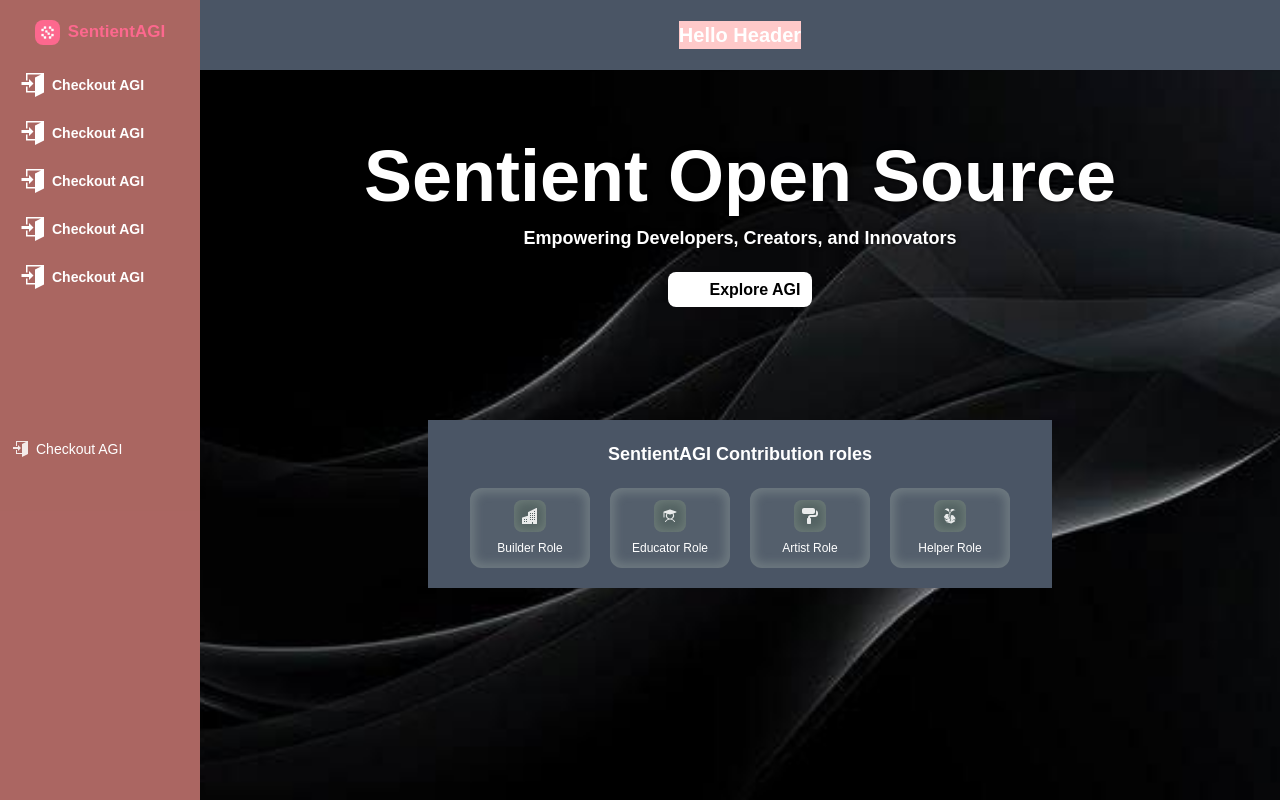
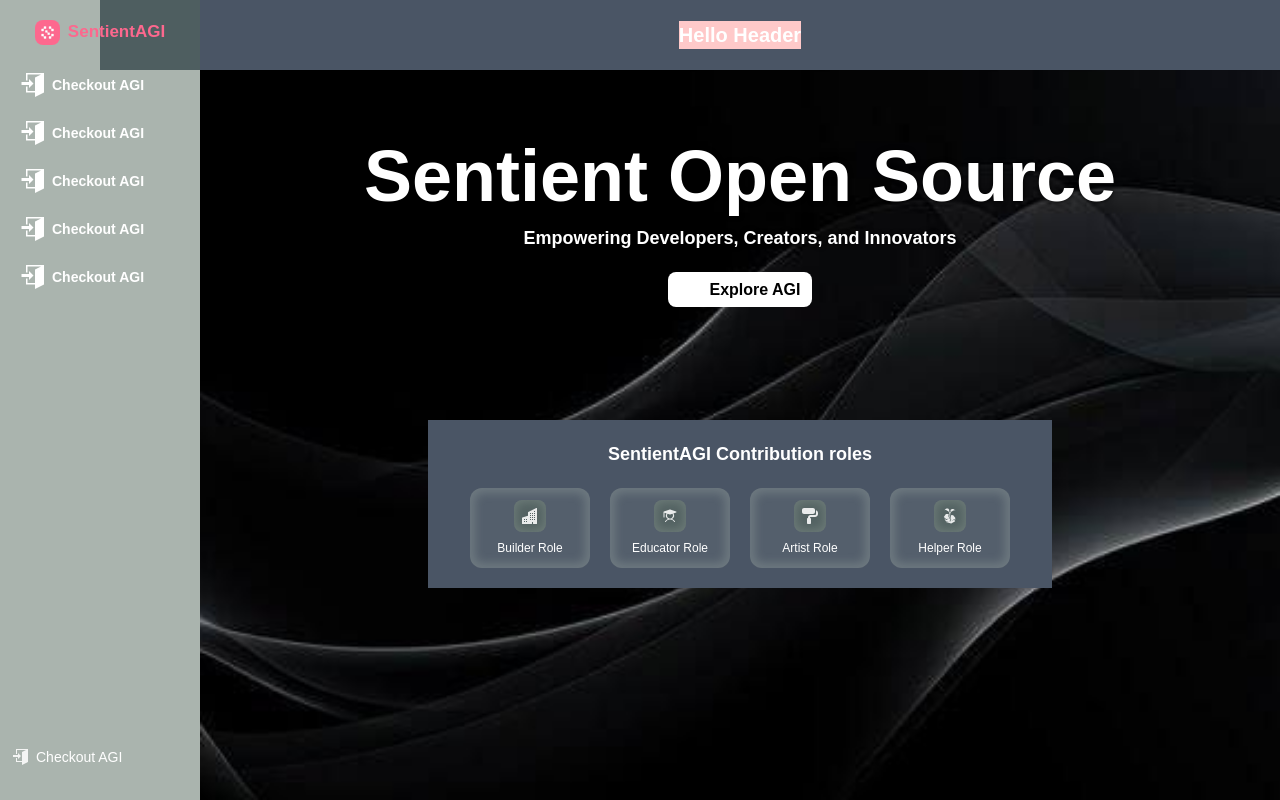
Before and after one commit to Tonypaul544/Sentient-AGI, a React (Vite) app: page / in a window 1280 px wide. Shown: the top 800 px of the page. Built offline with nearby package versions, Linux system fonts and the light colour scheme.

Commit message:
refactor: improve layout and styling in App, Hero, RolesSection, and SideBar components

```diff
--- a/src/App.tsx
+++ b/src/App.tsx
@@ -8,23 +8,23 @@ function App() {
 
   return (
     <>
-      <div className="flex max-w-[687px bg-gray-400] h-[100vh]">
+      <div className="flex max-w-[687px h-auto">
         {/* SIDEBAR SECTION */}
-        <div className="flex sidebar w-[200px] bg-red-400 max-md:hidden z-10 max-md:flex-">
+        <div className="flex sidebar w-[200px] max-md:hidden z-10 max-md:flex-">
           <SideBar />
         </div>
         {/* BODY */}
-        <div className="body flex flex-col w-[100%] bg-green-400 items-center overflow-x-hidden">
+        <div className="body flex flex-col w-[100%] items-center overflow-x-hidden">
           {/* HEADER SECTION */}
           <div className="flex bg-gray-600 w-full h-[70px] items-center justify-center fixed top-0 mb-15">
             <Header />
           </div>
           {/* HERO SECTION */}
-          <div className="flex bg-green-600 w-full h-[100%] items-center justify-center">
+          <div className="flex w-full items-center justify-center">
             <Hero />
           </div>
           {/* FOOTER SECTION */}
-          <div className="flex bg-gray-600 w-full h-[70px] items-center justify-center">
+          <div className="flex bg-gray-600 w-full h-[70vh] items-center justify-center">
             <h1 className="text-3xl flex">Footer</h1>
           </div>
         </div>
```
